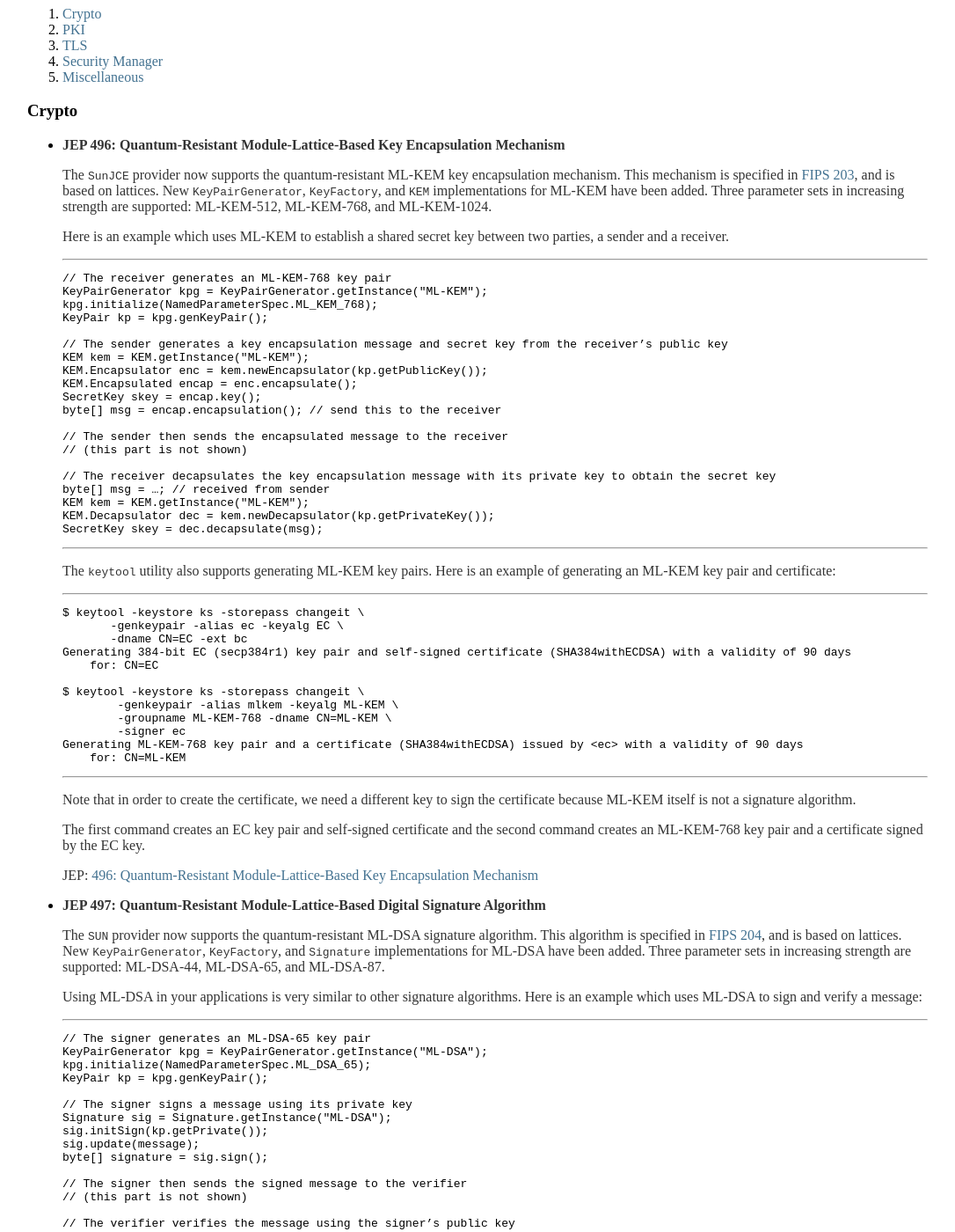
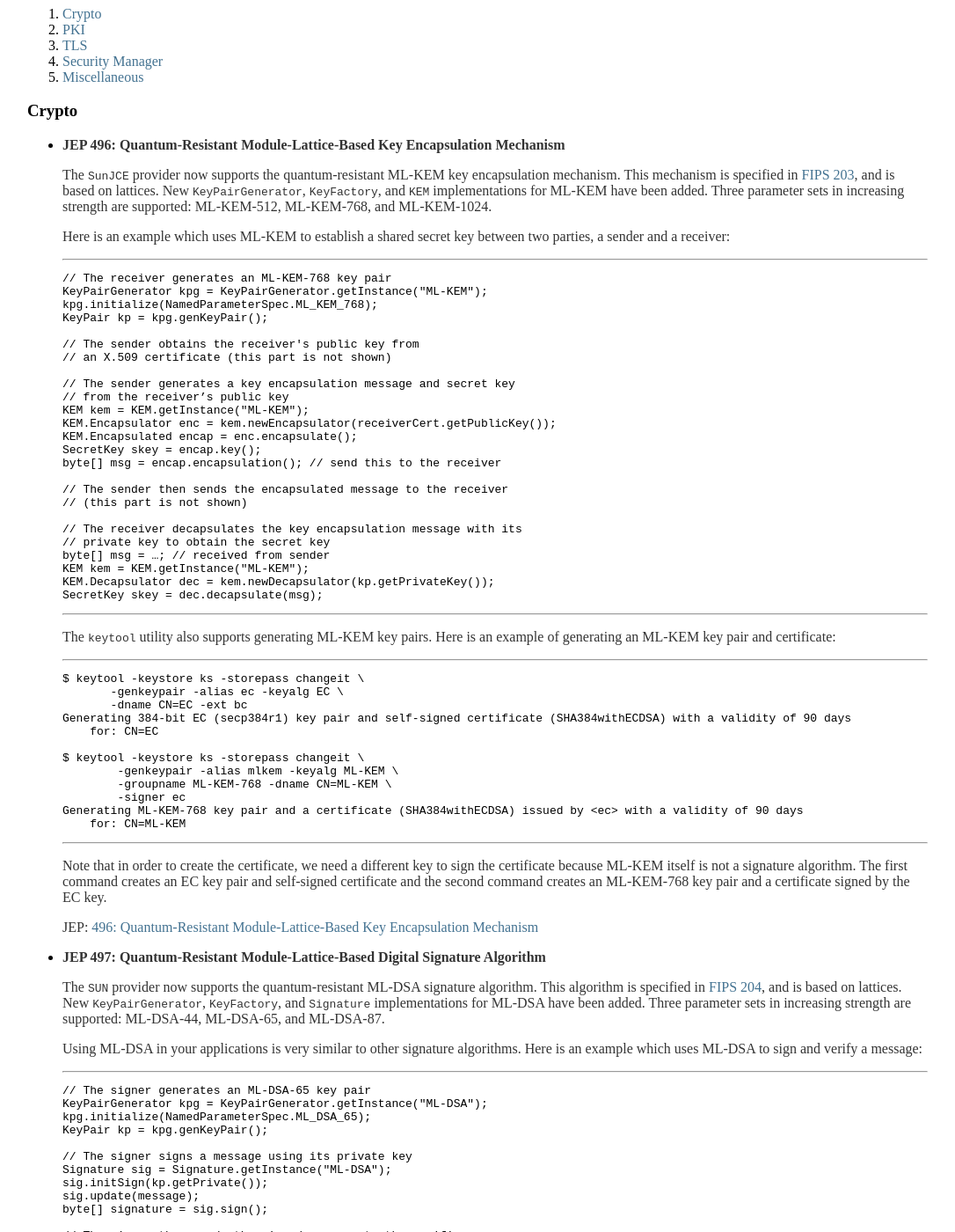
Before and after one commit to seanjmullan/seanjmullan.github.io, a Jekyll site: the page built from _posts/2025-04-07-jdk24.md, in a window 1280 px wide and 1400 px high, scrolled down 476 px. Shown: the whole window at 88% size, without its empty margins (97-1183 px from the left). Built offline with Jekyll 4.4.1, drawn with Linux system fonts in a browser that asks for light colours; some of the changed text lies outside the part shown.

Commit message:
various fixes.

```diff
--- a/_posts/2025-04-07-jdk24.md
+++ b/_posts/2025-04-07-jdk24.md
@@ -18,7 +18,7 @@
 [ML-DSA for digital signatures](https://openjdk.org/jeps/497). It also
 includes a new
 [Preview API for Key Derivation Functions](https://openjdk.org/jeps/478), which
-will be an important building block for subsequent Post-Quantum Cryptography
+will be an important building block for subsequent post-quantum cryptography
 work. This release also [permanently disables the Security Manager](https://openjdk.org/jeps/411).
 
 In addition, JDK 24 includes one other important feature that improves
@@ -26,7 +26,7 @@
 
 -   [JEP 498](https://openjdk.org/jeps/498): Warn upon Use of Memory-Access Methods in sun.misc.Unsafe
 
-    This JEP issues a warning at run time on the first use of the memory-access
+    A warning is now issued at run time on the first use of the memory-access
     methods in `sun.misc.Unsafe`. These methods were deprecated for removal in
     JDK 23 in [JEP 471](https://openjdk.org/jeps/471).
 
@@ -34,7 +34,7 @@
 1. [Crypto](#crypto)
 2. [PKI](#pki)
 3. [TLS](#tls)
-4. [Security Manager](#securitymanager)
+4. [Security Manager](#security-manager)
 5. [Miscellaneous](#miscellaneous)
 
 
@@ -50,7 +50,7 @@
     increasing strength are supported: ML-KEM-512, ML-KEM-768, and ML-KEM-1024.
 
     Here is an example which uses ML-KEM to establish a shared secret key
-    between two parties, a sender and a receiver.
+    between two parties, a sender and a receiver:
 
     ---
 
@@ -59,9 +59,13 @@
         kpg.initialize(NamedParameterSpec.ML_KEM_768);
         KeyPair kp = kpg.genKeyPair();
 
-        // The sender generates a key encapsulation message and secret key from the receiver’s public key
+        // The sender obtains the receiver's public key from
+        // an X.509 certificate (this part is not shown)
+
+        // The sender generates a key encapsulation message and secret key
+        // from the receiver’s public key
         KEM kem = KEM.getInstance("ML-KEM");
-        KEM.Encapsulator enc = kem.newEncapsulator(kp.getPublicKey());
+        KEM.Encapsulator enc = kem.newEncapsulator(receiverCert.getPublicKey());
         KEM.Encapsulated encap = enc.encapsulate();
         SecretKey skey = encap.key();
         byte[] msg = encap.encapsulation(); // send this to the receiver
@@ -69,7 +73,8 @@
         // The sender then sends the encapsulated message to the receiver
         // (this part is not shown)
 
-        // The receiver decapsulates the key encapsulation message with its private key to obtain the secret key
+        // The receiver decapsulates the key encapsulation message with its
+        // private key to obtain the secret key
         byte[] msg = …; // received from sender
         KEM kem = KEM.getInstance("ML-KEM");
         KEM.Decapsulator dec = kem.newDecapsulator(kp.getPrivateKey());
@@ -99,7 +104,6 @@
 
     Note that in order to create the certificate, we need a different key to
     sign the certificate because ML-KEM itself is not a signature algorithm.
-
     The first command creates an EC key pair and self-signed certificate
     and the second command creates an ML-KEM-768 key pair and a certificate
     signed by the EC key.
```
Also changed, not shown: other parts of _posts/2025-04-07-jdk24.md (+2 -2 lines).
